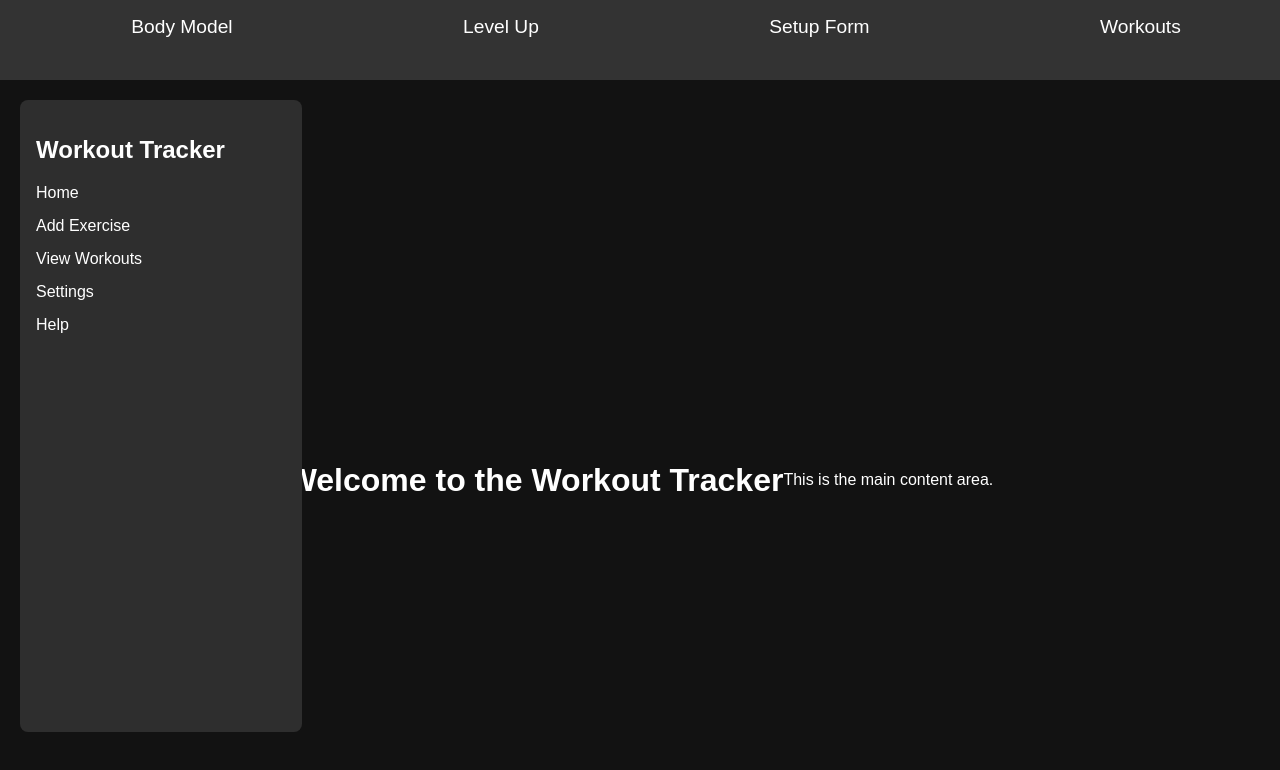
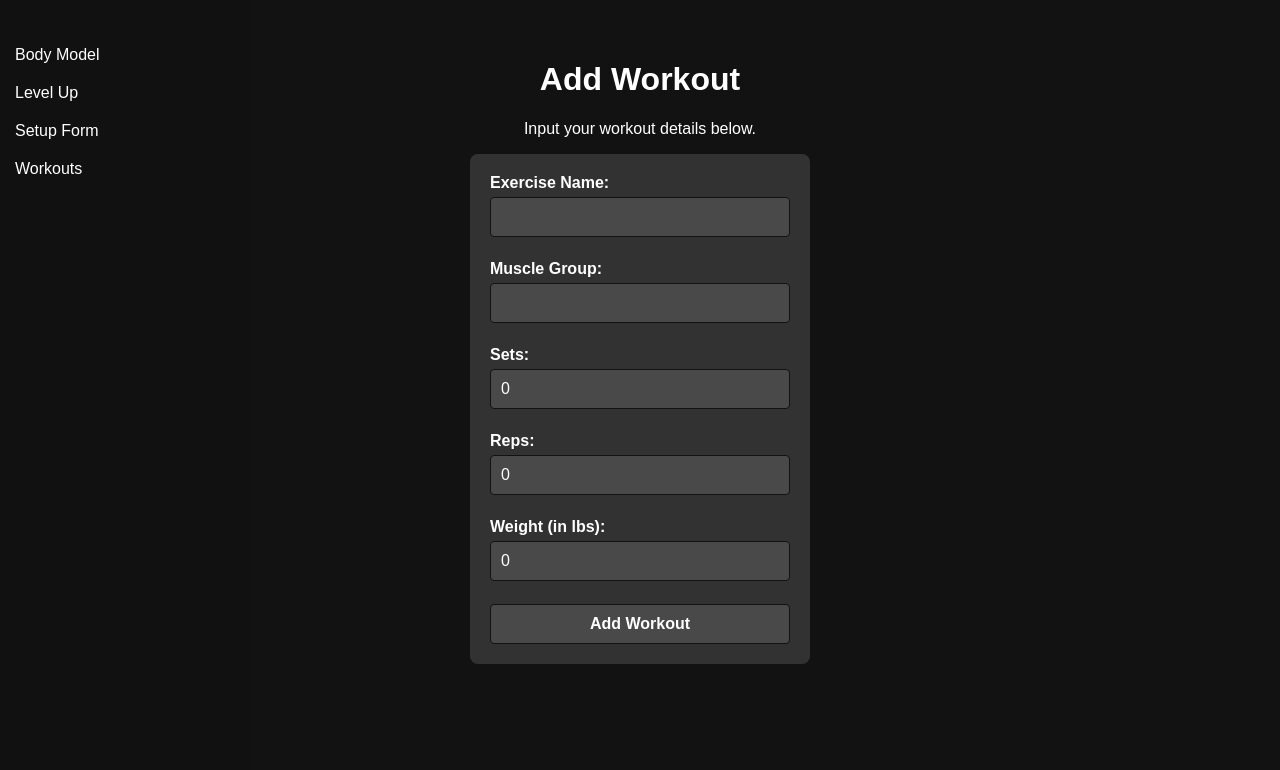
Before and after one commit to tario-you/nova, a React (Create React App) app: page /workout in a window 1280 px wide. Shown: the top 770 px of the page. Built offline with nearby package versions, Linux system fonts and the light colour scheme.

Commit message:
moved the workout form

```diff
--- a/src/components/Navbar/Navbar.css
+++ b/src/components/Navbar/Navbar.css
@@ -1,37 +1,32 @@
 /* Navbar.css */
-.navbar {
-    background-color: #333;
-    padding: 1rem;
-    position: fixed;
-    width: 100%;
-    top: 0;
-    left: 0;
-    z-index: 1000;
-    height: 6vh; /* Adjust height as necessary */
+.sidebar {
+  height: 100vh; /* Full height */
+  width: 250px; /* Set the width of the sidebar */
+  position: fixed; /* Fixed position */
+  top: 0; /* Align to top */
+  left: 0; /* Align to left */
+  background-color: #111; /* Dark background color */
+  padding-top: 20px; /* Padding at the top */
 }
 
 .nav-links {
-    display: flex;
-    justify-content: space-around;
-    list-style: none;
-    margin: 0;
-    padding: 0;
+  list-style-type: none; /* Remove list bullets */
+  padding: 0; /* Remove default padding */
 }
 
 .nav-link {
-    color: white;
-    text-decoration: none;
-    font-size: 1.2rem;
-    padding: 0.5rem 1rem;
-    transition: background-color 0.3s ease;
+  display: block; /* Make the links appear as block elements */
+  color: white; /* White text color */
+  padding: 10px 15px; /* Add padding */
+  text-decoration: none; /* Remove underline */
 }
 
 .nav-link:hover {
-    background-color: #575757;
-    border-radius: 5px;
+  background-color: #575757; /* Change background color on hover */
+  text-decoration: none; /* Ensure no underline on hover */
 }
 
 .active-link {
-    font-weight: bold;
-    color: #4caf50;
+  background-color: #4CAF50; /* Highlight active link */
+  text-decoration: none; /* Ensure no underline on active state */
 }
--- a/src/components/Navbar/Navbar.jsx
+++ b/src/components/Navbar/Navbar.jsx
@@ -5,7 +5,7 @@ import './Navbar.css'; // Import the CSS file for styling
 
 const Navbar = () => {
   return (
-    <nav className="navbar">
+    <nav className="sidebar">
       <ul className="nav-links">
         <li>
           <NavLink to="/body-model" className="nav-link" activeClassName="active-link">
@@ -23,7 +23,7 @@ const Navbar = () => {
           </NavLink>
         </li>
         <li>
-          <NavLink to="/worksouts" className="nav-link" activeClassName="active-link">
+          <NavLink to="/workout" className="nav-link" activeClassName="active-link">
             Workouts
           </NavLink>
         </li>
--- a/src/components/Workout/AddWorkoutForm.css
+++ /dev/null
@@ -1,92 +0,0 @@
-/* main container */
-.main-container {
-    display: flex;
-    flex-direction: column;
-    height: calc(100vh - 80px);
-    align-items: center;
-    padding-bottom: 10px;
-  }
-
-  /* instruction container */
-  .instruction-container {
-    text-align: center;
-    text-wrap: wrap;
-    /* padding: 10px; */
-  }
-
-  /* setup form container */
-  .add-workout-form-container {
-  }
-
-  /* setup form */
-  .form {
-      display: flex;
-      flex-direction: column;
-      min-width: 300px;
-      max-width: 600px;
-      margin: 0 auto;
-      padding: 20px;
-      border: 1px groove #121212;
-      border-radius: 8px;
-      background-color: #323232;
-      gap: 8px;
-    }
-
-    .form-group {
-      display: flex;
-      flex-direction: column;
-      margin-bottom: 15px;
-    }
-
-    .form-group label {
-      margin-bottom: 5px;
-      font-weight: bold;
-      color: #ffffff;
-    }
-
-    .form-group input,
-    .form-group select,
-    .form-group textarea {
-      padding: 10px;
-      font-size: 16px;
-      border: 1px solid #121212;
-      border-radius: 4px;
-      background-color: #494949;
-      color: white;
-    }
-
-    .submit-button {
-      background-color: #494949;
-      color: white;
-      font-weight: bold;
-      border: none;
-      padding: 10px 15px;
-      font-size: 16px;
-      border-radius: 4px;
-      border: 1px solid #121212;
-      cursor: pointer;
-      transition: background-color 0.3s ease;
-    }
-
-    .submit-button:hover {
-      background-color: white;
-      color: #494949;
-    }
-
-    /* Responsive styling */
-    @media (max-width: 300px) {
-      .setup-form {
-        padding: 10px;
-      }
-
-      .form-group input,
-      .form-group select {
-        font-size: 14px;
-        padding: 8px;
-      }
-
-      .submit-button {
-        font-size: 14px;
-        padding: 8px 12px;
-      }
-    }
--- a/src/components/Workout/Sidebar.jsx
+++ /dev/null
@@ -1,21 +0,0 @@
-// src/Sidebar.jsx
-import React from 'react';
-import './Workout.css'; // Import the CSS file for styling
-import AddWorkoutForm from './AddWorkoutForm';
-
-const Sidebar = () => {
-    return (
-        <div className="sidebar">
-            <h2>Workout Tracker</h2>
-            <ul>
-                <li>Home</li>
-                <li>Add Exercise</li>
-                <li>View Workouts</li>
-                <li>Settings</li>
-                <li>Help</li>
-            </ul>
-        </div>
-    );
-};
-
-export default Sidebar;
--- a/src/components/Workout/WorkOutInput.jsx
+++ b/src/components/Workout/WorkOutInput.jsx
@@ -1,17 +1,108 @@
 // src/App.js
-import React from 'react';
-import Sidebar from './Sidebar';
+import React, {useState} from 'react';
 
 const Workout = () => {
+
+    const [workoutData, setWorkoutData] = useState({
+        exerciseName: "",
+        muscleGroup: "",
+        sets: 0,
+        reps: 0,
+        weight: 0,
+      });
+
+    const handleChange = (e) => {
+        setWorkoutData({
+          ...workoutData,
+          [e.target.name]: e.target.value,
+        });
+      };
+
+    const handleSubmit = async (e) => {
+        e.preventDefault();
+
+        const { exerciseName, muscleGroup, sets, reps, weight } = workoutData;
+        if (exerciseName === "" || muscleGroup === "") {
+          alert("Please enter the exercise name and muscle group.");
+          return;
+        }
+        if (sets < 0 || reps < 0 || weight < 0) {
+          alert("Please enter only positive values for sets, reps, and weight.");
+          return;
+        }
+
+        // ADD API CALL HERE
+        console.log("Workout Data Submitted:", workoutData);
+      };
+
     return (
-        <div className="app-container">
-            <Sidebar />
-            <div className="main-content">
-                <h1>Welcome to the Workout Tracker</h1>
-                <p>This is the main content area.</p>
-                {/* Add more content here */}
-            </div>
-        </div>
+        <div className="main-container">
+      <div className="instruction-container">
+        <h1>Add Workout</h1>
+        <p> Input your workout details below. </p>
+      </div>
+
+      <div className="add-workout-form-container">
+        <form className="form" onSubmit={handleSubmit}>
+          <div className="form-group">
+            <label>Exercise Name:</label>
+            <input
+              type="text"
+              name="exerciseName"
+              value={workoutData.exerciseName}
+              onChange={handleChange}
+              required
+            />
+          </div>
+
+          <div className="form-group">
+            <label>Muscle Group:</label>
+            <input
+              type="text"
+              name="muscleGroup"
+              value={workoutData.muscleGroup}
+              onChange={handleChange}
+              required
+            />
+          </div>
+
+          <div className="form-group">
+            <label>Sets:</label>
+            <input
+              type="number"
+              name="sets"
+              value={workoutData.sets}
+              onChange={handleChange}
+              required
+            />
+          </div>
+
+          <div className="form-group">
+            <label>Reps:</label>
+            <input
+              type="number"
+              name="reps"
+              value={workoutData.reps}
+              onChange={handleChange}
+              required
+            />
+          </div>
+
+          <div className="form-group">
+            <label>Weight (in lbs):</label>
+            <input
+              type="number"
+              name="weight"
+              value={workoutData.weight}
+              onChange={handleChange}
+              required
+            />
+          </div>
+
+          <button className="submit-button" type="submit">Add Workout</button>
+        </form>
+      </div>
+    </div>
     );
 };
 
--- a/src/components/Workout/Workout.css
+++ b/src/components/Workout/Workout.css
@@ -45,3 +45,96 @@
   text-decoration: underline; /* Underline on hover */
   color: #ddd; /* Change color on hover */
 }
+
+/* main container */
+.main-container {
+  display: flex;
+  flex-direction: column;
+  height: calc(100vh - 80px);
+  align-items: center;
+  padding-bottom: 10px;
+}
+
+/* instruction container */
+.instruction-container {
+  text-align: center;
+  text-wrap: wrap;
+  /* padding: 10px; */
+}
+
+/* setup form container */
+.add-workout-form-container {
+}
+
+/* setup form */
+.form {
+    display: flex;
+    flex-direction: column;
+    min-width: 300px;
+    max-width: 600px;
+    margin: 0 auto;
+    padding: 20px;
+    border: 1px groove #121212;
+    border-radius: 8px;
+    background-color: #323232;
+    gap: 8px;
+  }
+
+  .form-group {
+    display: flex;
+    flex-direction: column;
+    margin-bottom: 15px;
+  }
+
+  .form-group label {
+    margin-bottom: 5px;
+    font-weight: bold;
+    color: #ffffff;
+  }
+
+  .form-group input,
+  .form-group select,
+  .form-group textarea {
+    padding: 10px;
+    font-size: 16px;
+    border: 1px solid #121212;
+    border-radius: 4px;
+    background-color: #494949;
+    color: white;
+  }
+
+  .submit-button {
+    background-color: #494949;
+    color: white;
+    font-weight: bold;
+    border: none;
+    padding: 10px 15px;
+    font-size: 16px;
+    border-radius: 4px;
+    border: 1px solid #121212;
+    cursor: pointer;
+    transition: background-color 0.3s ease;
+  }
+
+  .submit-button:hover {
+    background-color: white;
+    color: #494949;
+  }
+
+  /* Responsive styling */
+  @media (max-width: 300px) {
+    .setup-form {
+      padding: 10px;
+    }
+
+    .form-group input,
+    .form-group select {
+      font-size: 14px;
+      padding: 8px;
+    }
+
+    .submit-button {
+      font-size: 14px;
+      padding: 8px 12px;
+    }
+  }
```
Also changed, not shown: src/components/Workout/AddWorkoutForm.jsx (deleted, +0 -108 lines). Lines whose indentation alone changed are shown as unchanged.
